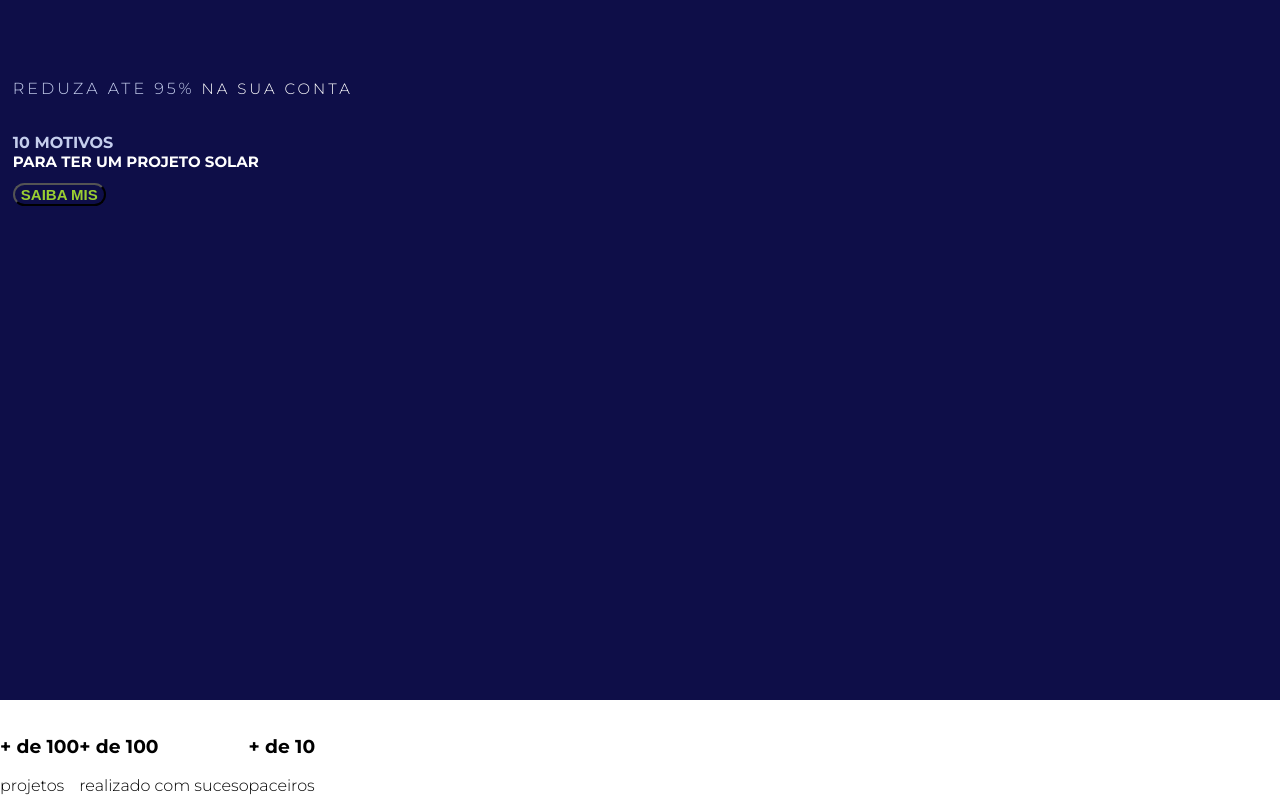
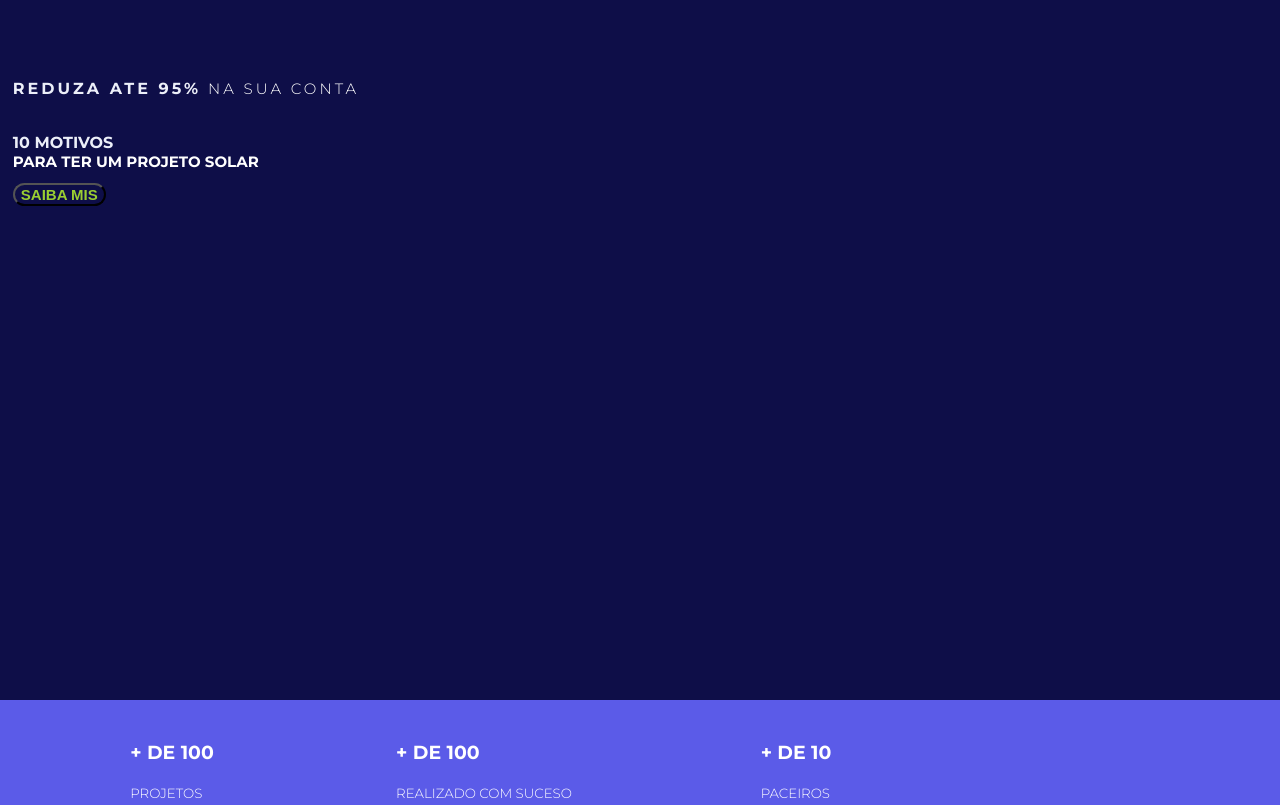
Before and after one commit to gonzagafilho/DCNETSOLAR, a website: page src/index.html in a window 1280 px wide. Shown: the part 580-1385 px from the top of the page. Drawn offline with Linux system fonts and the light colour scheme.

Commit message:
adicionado css

```diff
--- a/src/index.html
+++ b/src/index.html
@@ -38,7 +38,7 @@
         <div class="slide">
             <img class="slide__backgraund-image" src="imagem/IMG-DCNET.jpg" alt="dcnet banner">
             <div class="slide__copy">
-            <h6><span class="copy__primary">reduza ate 95%</span> na sua conta </h6>
+            <h6><span class="copy--primary">reduza ate 95%</span> na sua conta </h6>
             <h2><span class="copy--primary">10 motivos</span>para ter um projeto solar</h2>
             <button class="btn btn--slide">saiba mis</button>
             </div>
@@ -47,19 +47,19 @@
 </header>
 
 <main>
-    <section>
-        <ul>
+    <section id="counter">
+        <ul class="conteiner counter--conteiner">
             <li>
                 <h3>+ de 100</h3>
-                projetos
+                <small>projetos</small>
             </li>
             <li>
              <h3>+ de 100</h3>
-             realizado com suceso
+             <small>realizado com suceso</small>
             </li>
             <li>
                 <h3>+ de 10</h3>
-                paceiros
+               <small>paceiros</small>
             </li>
         </ul>
     </section>
--- a/src/style.css
+++ b/src/style.css
@@ -4,7 +4,7 @@
 }
 
 :root {
-    --color-primary: #c5ceed;
+    --color-primary: #eceff9;
     --color-text: #ffffff;
     font-family: 'Montserrat', sans-serif;
     font-size: 16px;
@@ -13,6 +13,15 @@
 body{
     margin: 0;
     padding-top: 7.75rem;
+}
+
+header, main, footer {
+    overflow-x: hidden;
+}
+
+.conteiner {
+ max-width: 1340px;
+ margin: 0 auto;
 }
 
 ul {
@@ -64,7 +73,7 @@
 
 }
 
-.copy__primary {
+.copy--primary {
     font-size: 1rem;
     font-weight: 400;
     color: var(--color-primary);
@@ -132,3 +141,25 @@
     background-color: blue;
     color: #fff;
 }
+
+#counter {
+    background-color: rgb(91, 91, 232);
+    color: #fff;
+    text-transform: uppercase;
+}
+
+.counter--conteiner {
+ display: grid;
+ grid-template-columns: repeat(auto-fill, minmax(300px, 1fr));
+ place-items: center;
+ padding: 1.375rem 1rem;
+}
+
+.counter--conteiner h3 {
+    font-size: 1.185rem;
+}
+
+.counter--conteiner h3 small {
+    display: block;
+    font-size: 1.25rem;
+}
```
